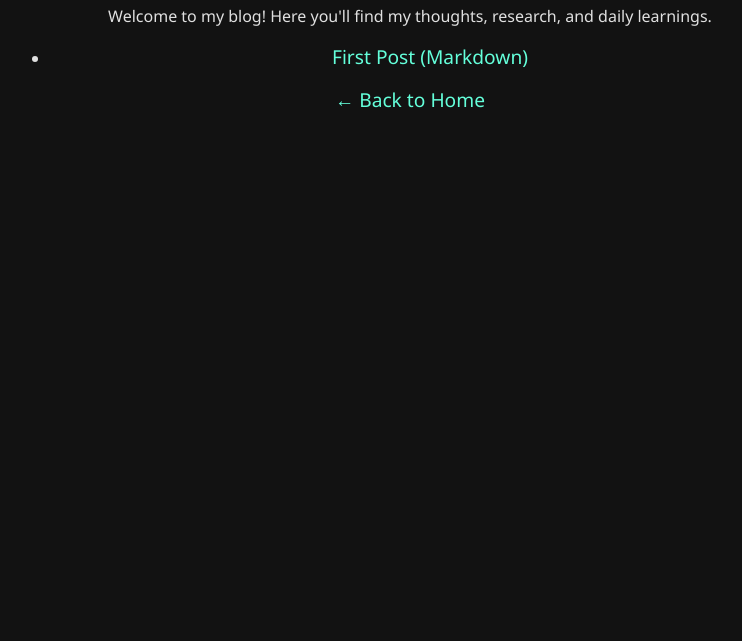
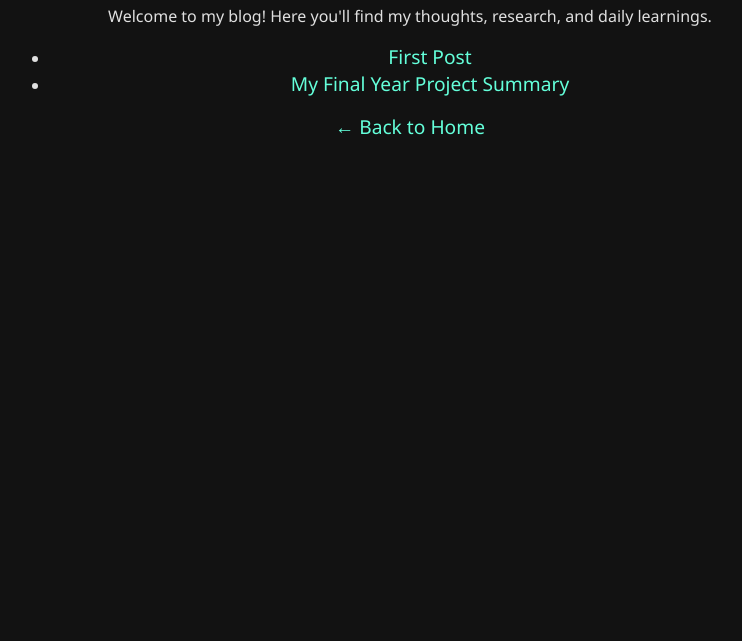
Before and after one commit to bad-bit01/sal.github.io, a plain HTML site: page blog/index.html in a window 1280 px wide. Shown: the part 159-800 px from the top of the page, without its empty margins (230-972 px from the left). Drawn offline with Linux system fonts and the light colour scheme.

Commit message:
Updated blogs index.html to include project details

```diff
--- a/blog/index.html
+++ b/blog/index.html
@@ -10,7 +10,8 @@
     <h1>📝 Blog</h1>
     <p>Welcome to my blog! Here you'll find my thoughts, research, and daily learnings.</p>
     <ul>
-      <li><a href="blogs/1.html">First Post (Markdown)</a></li>
+      <li><a href="blogs/1.html">First Post</a></li>
+      <li><a href="blogs/2.html">My Final Year Project Summary</a></li>
     </ul>
     <a href="../index.html">← Back to Home</a>
   </div>
```
